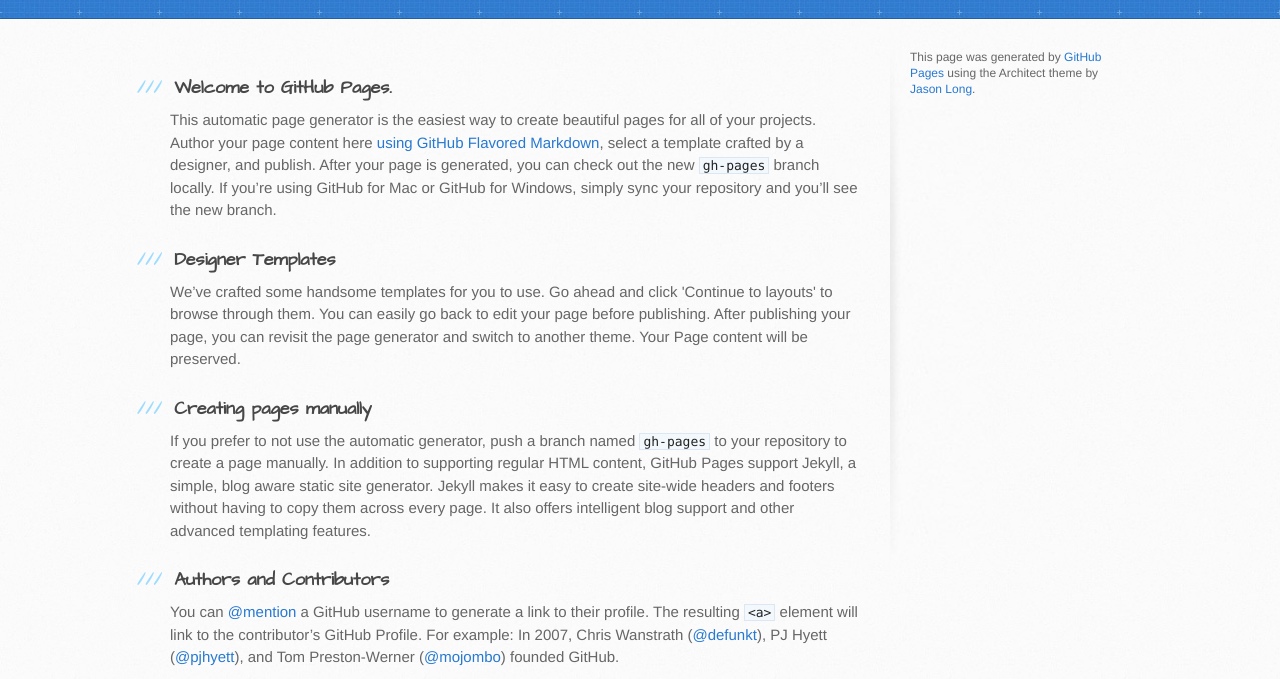
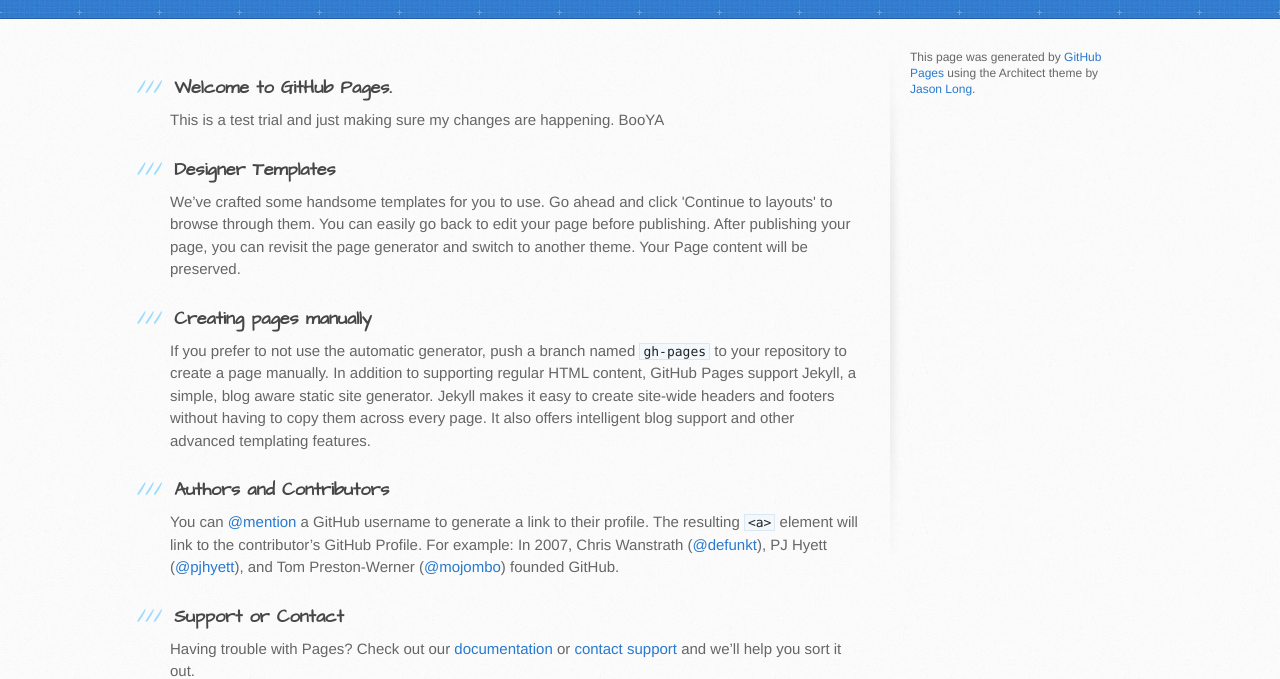
Before and after one commit to kyunhyuk/kyunhyuk.github.io, a plain HTML site: page index.html in a window 1280 px wide. Shown: the part 148-827 px from the top of the page. Drawn offline with Linux system fonts and the light colour scheme.

Commit message:
Modifying my index.html

```diff
--- a/index.html
+++ b/index.html
@@ -31,7 +31,7 @@
           <h3>
 <a id="welcome-to-github-pages" class="anchor" href="#welcome-to-github-pages" aria-hidden="true"><span class="octicon octicon-link"></span></a>Welcome to GitHub Pages.</h3>
 
-<p>This automatic page generator is the easiest way to create beautiful pages for all of your projects. Author your page content here <a href="https://guides.github.com/features/mastering-markdown/">using GitHub Flavored Markdown</a>, select a template crafted by a designer, and publish. After your page is generated, you can check out the new <code>gh-pages</code> branch locally. If you’re using GitHub for Mac or GitHub for Windows, simply sync your repository and you’ll see the new branch.</p>
+<p>This is a test trial and just making sure my changes are happening. BooYA</p>
 
 <h3>
 <a id="designer-templates" class="anchor" href="#designer-templates" aria-hidden="true"><span class="octicon octicon-link"></span></a>Designer Templates</h3>
```
